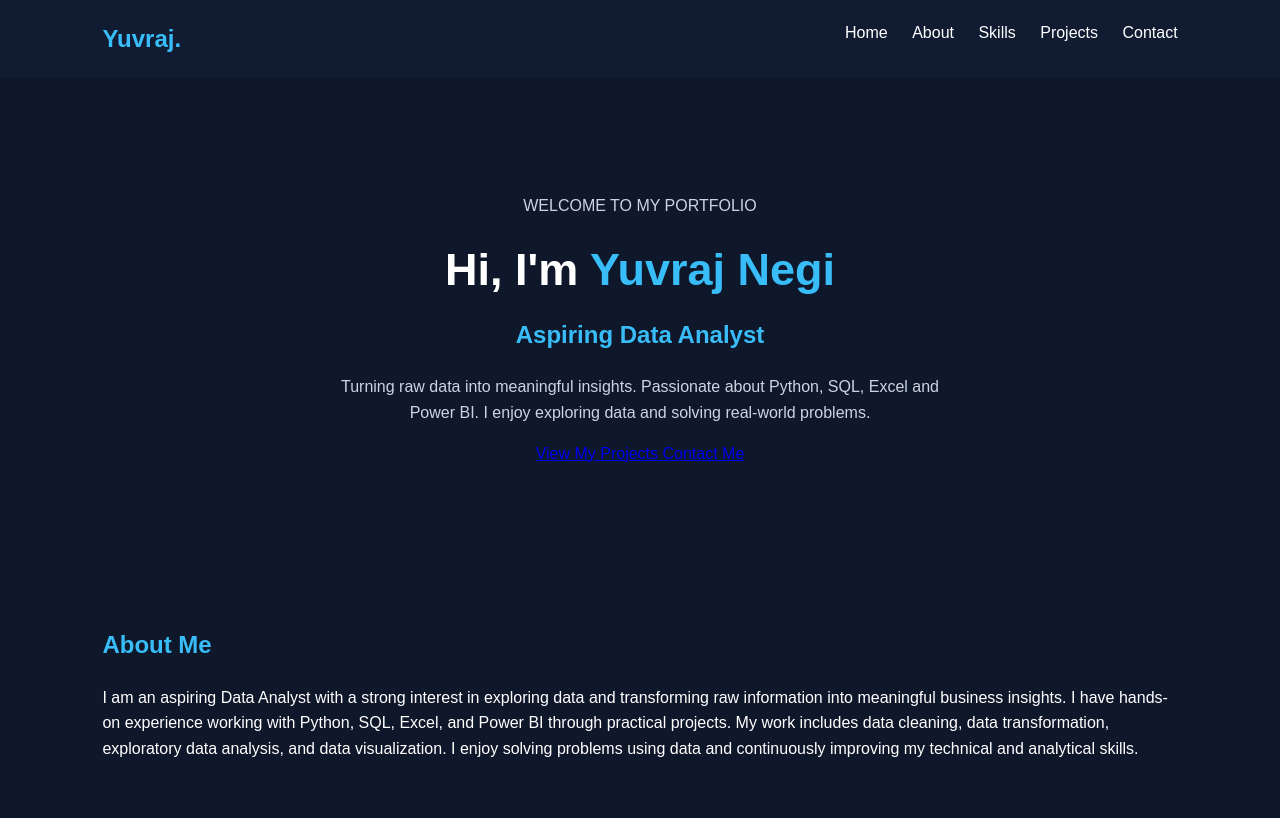
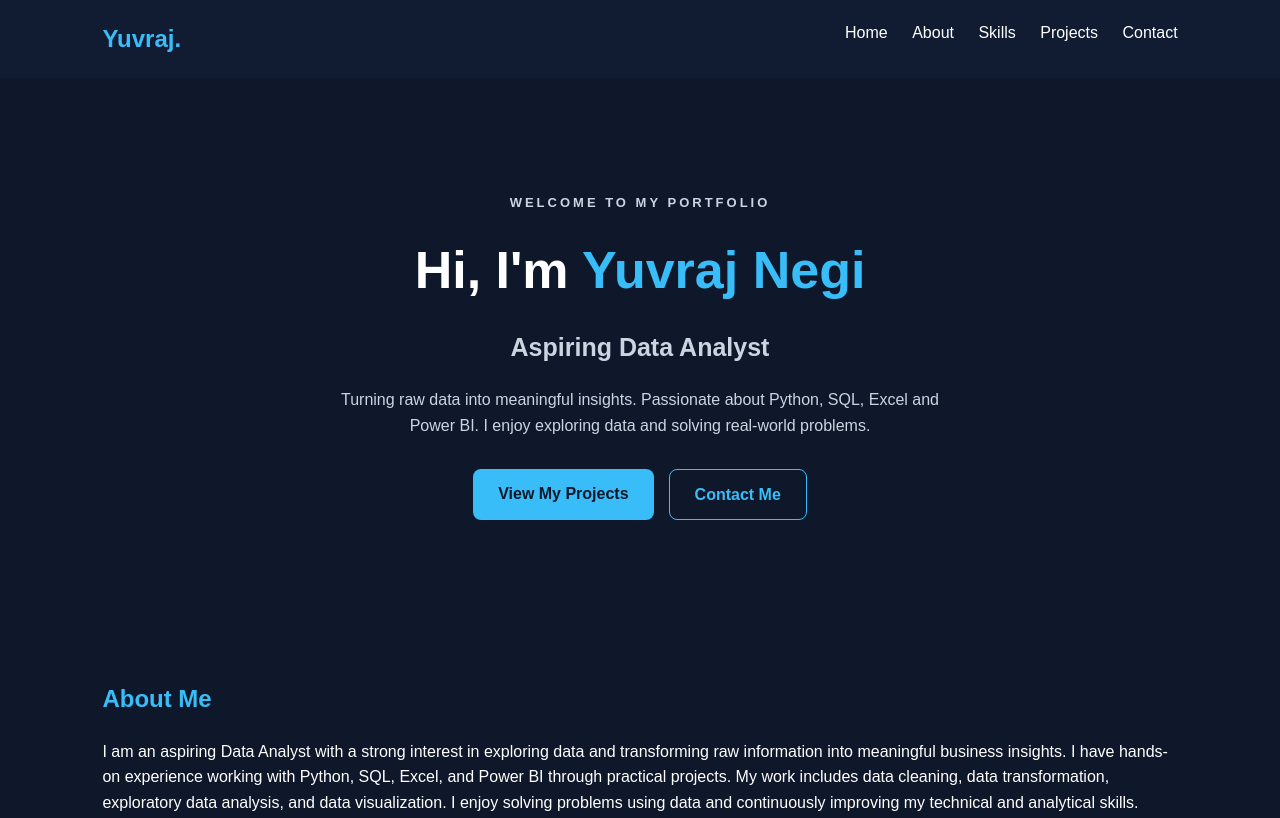
Before and after one commit to Yuvrajnegi813/yuvrajnegi813.github.io, a plain HTML site: page index.html in a window 1280 px wide. Shown: the top 818 px of the page. Drawn offline with Linux system fonts and the light colour scheme.

Commit message:
Enhance homepage styles with new CSS rules
Added styles for homepage elements including buttons, headings, and tags.

```diff
--- a/style.css
+++ b/style.css
@@ -190,3 +190,64 @@ section {
         transform: translateY(0);
     }
 }
+
+/* Homepage Improvements */
+
+.intro-tag {
+    color: #38bdf8;
+    letter-spacing: 3px;
+    font-size: 13px;
+    font-weight: bold;
+}
+
+.hero h1 {
+    font-size: 52px;
+    margin: 15px 0;
+}
+
+.hero h2 {
+    color: #cbd5e1;
+    font-size: 25px;
+}
+
+.hero-buttons {
+    display: flex;
+    justify-content: center;
+    flex-wrap: wrap;
+    gap: 15px;
+    margin-top: 30px;
+}
+
+.main-btn,
+.secondary-btn {
+    padding: 12px 25px;
+    border-radius: 8px;
+    text-decoration: none;
+    font-weight: bold;
+    transition: 0.3s;
+}
+
+.main-btn {
+    background: #38bdf8;
+    color: #0f172a;
+}
+
+.secondary-btn {
+    border: 1px solid #38bdf8;
+    color: #38bdf8;
+}
+
+.main-btn:hover,
+.secondary-btn:hover {
+    transform: translateY(-4px);
+}
+
+@media screen and (max-width: 768px) {
+    .hero h1 {
+        font-size: 36px;
+    }
+
+    .hero h2 {
+        font-size: 21px;
+    }
+}
```
